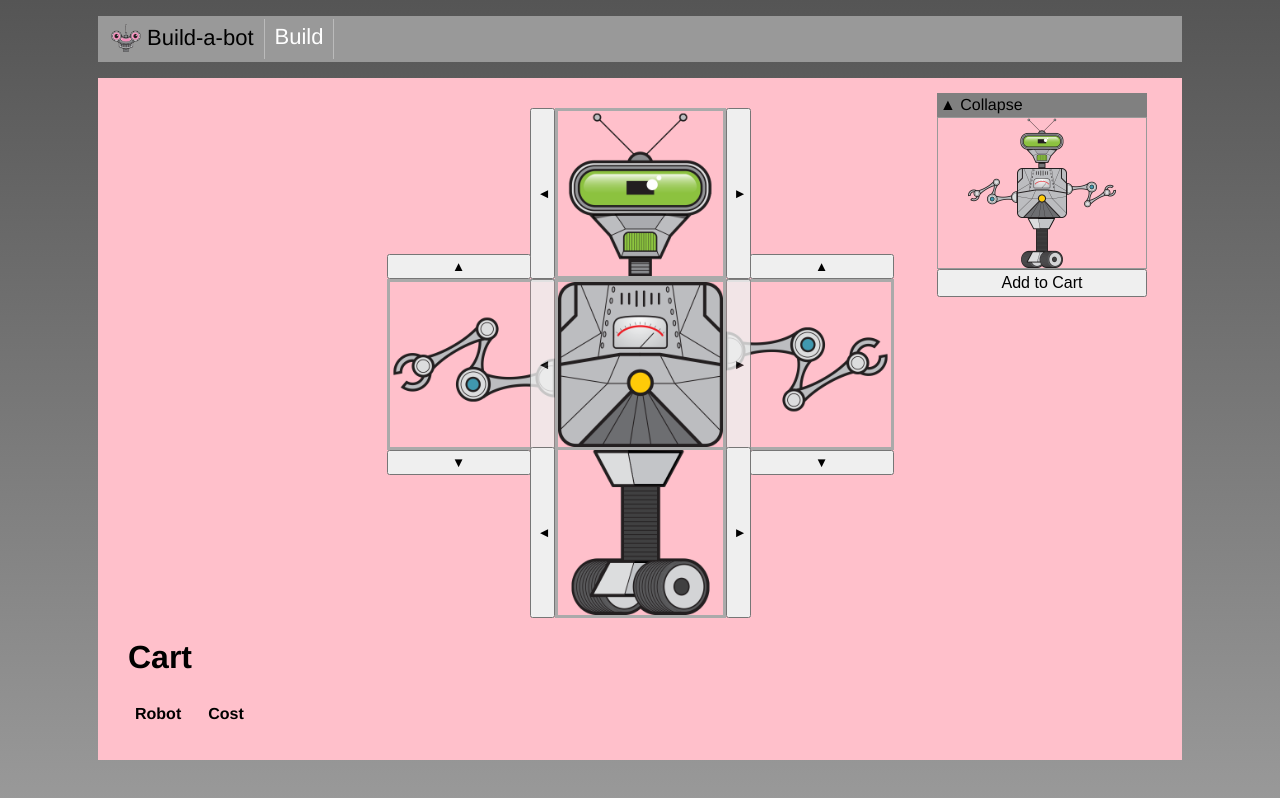
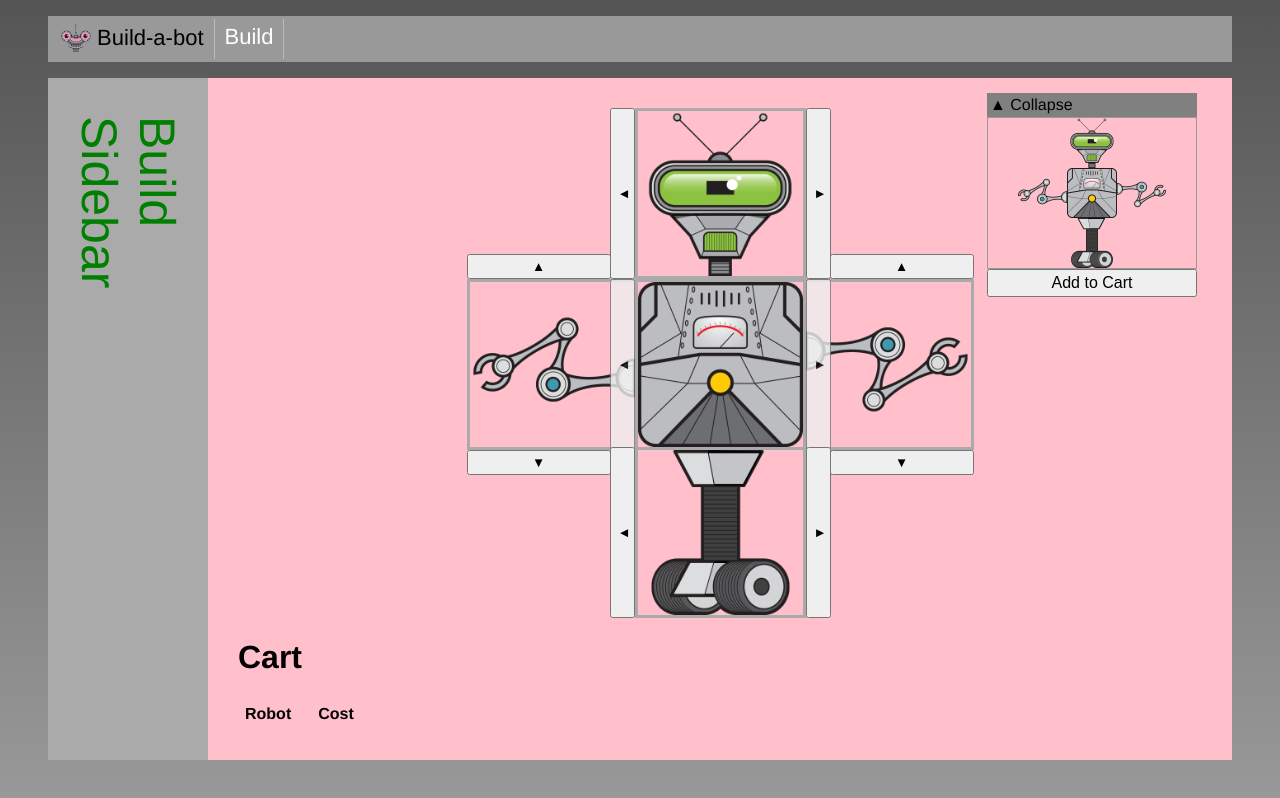
Before and after one commit to hellodeer/build-a-bot, a Vue app: page /#/build in a window 1280 px wide. Built offline with nearby package versions, Linux system fonts and the light colour scheme.

Commit message:
Using named views in routes

```diff
--- a/src/App.vue
+++ b/src/App.vue
@@ -17,9 +17,14 @@
         </ul>
       </nav>
     </header>
-    <main>
-        <router-view/>
-    </main>
+    <div class="container">
+      <aside class="aside">
+        <router-view name="sidebar"/>
+      </aside>
+      <main>
+          <router-view/>
+      </main>
+    </div>
   </div>
 </template>
 
@@ -42,15 +47,14 @@
   font-family: Avenir, Helvetica, Arial, sans-serif;
 }
 main{
-  margin: 0 auto;
   padding: 30px;
   background-color: pink;
-  width: 1024px;
+  width: 964px;
   min-height: 300px;
 }
 header {
   background-color: #999;
-  width: 1084px;
+  width: 1184px;
   margin: 0 auto;
 }
 ul {
@@ -75,4 +79,15 @@
 .router-link-active {
   color: white;
 }
+.container {
+  display: flex;
+  margin: 10px auto 0 auto;
+  justify-content: center;
+}
+.aside {
+  padding: 30px;
+  background-color: #aaa;
+  width: 100px;
+  min-height: 300px;
+}
 </style>
--- a/src/router/index.js
+++ b/src/router/index.js
@@ -9,7 +9,8 @@
 import RobotArms from '../parts/RobotArms.vue';
 import RobotTorsos from '../parts/RobotTorsos.vue';
 import RobotBases from '../parts/RobotBases.vue';
-
+import SidebarStandard from '../sidebars/SidebarStandard.vue';
+import SidebarBuild from '../sidebars/SidebarBuild.vue';
 
 Vue.use(Router);
 
@@ -17,12 +18,18 @@
   routes: [{
     path: '/',
     name: 'Home',
-    component: HomePage,
+    components: {
+      default: HomePage,
+      sidebar: SidebarStandard,
+    },
   },
   {
     path: '/build',
     name: 'Build',
-    component: RobotBuilder,
+    components: {
+      default: RobotBuilder,
+      sidebar: SidebarBuild,
+    },
   },
   {
     path: '/parts/browse',
--- /dev/null
+++ b/src/sidebars/SidebarBuild.vue
@@ -0,0 +1,19 @@
+<template>
+    <div class="sidebar">
+        Build Sidebar
+    </div>
+</template>
+
+<script>
+export default {
+  name: 'Build',
+};
+</script>
+
+<style scoped>
+    .sidebar {
+        font-size: 50px;
+        transform: rotate(90deg);
+        color: green;
+    }
+</style>>
--- /dev/null
+++ b/src/sidebars/SidebarStandard.vue
@@ -0,0 +1,18 @@
+<template>
+    <div class="sidebar">
+        Standard Sidebar
+    </div>
+</template>
+
+<script>
+export default {
+  name: 'Standard',
+};
+</script>
+
+<style scoped>
+    .sidebar {
+        font-size: 50px;
+        transform: rotate(90deg);
+    }
+</style>>
```
